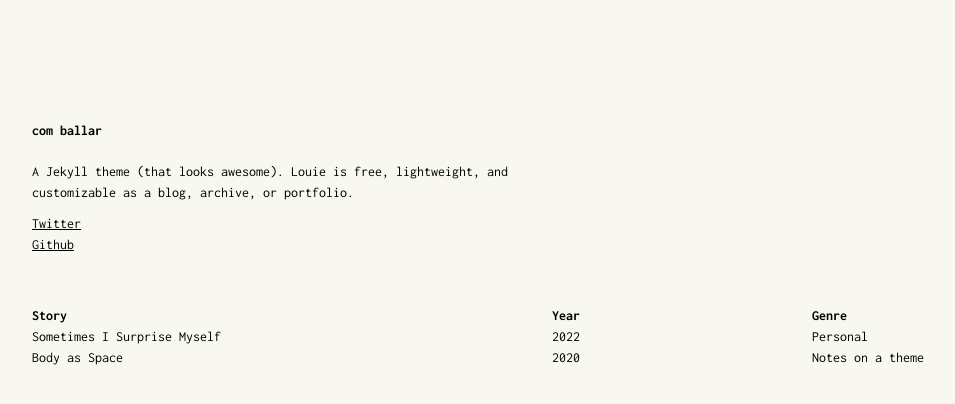
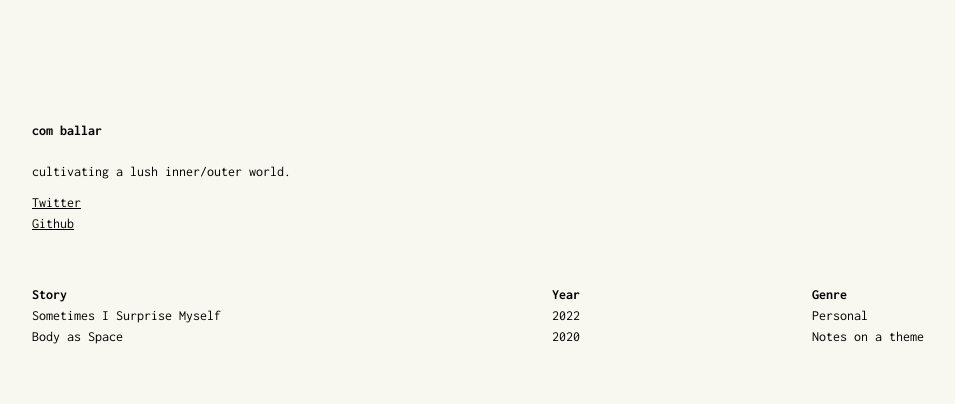
Before and after one commit to comballar/comballar.github.io, a Jekyll site: the page built from index.html, in a window 1280 px wide. Shown: the top 404 px of the page, without its empty margins (88-1043 px from the left). Built offline with Jekyll 4.4.1, drawn with Linux system fonts in a browser that asks for light colours.

Commit message:
Update _config.yml

```diff
--- a/_config.yml
+++ b/_config.yml
@@ -7,8 +7,7 @@ g_analytics: UA-12345678-1
 # bio
 header: com ballar
 desc: >
-  A Jekyll theme (that looks awesome). Louie is free, lightweight,
-  and customizable as a blog, archive, or portfolio.
+  cultivating a lush inner/outer world.
 
 # posts
 date_format: "%Y"
```
